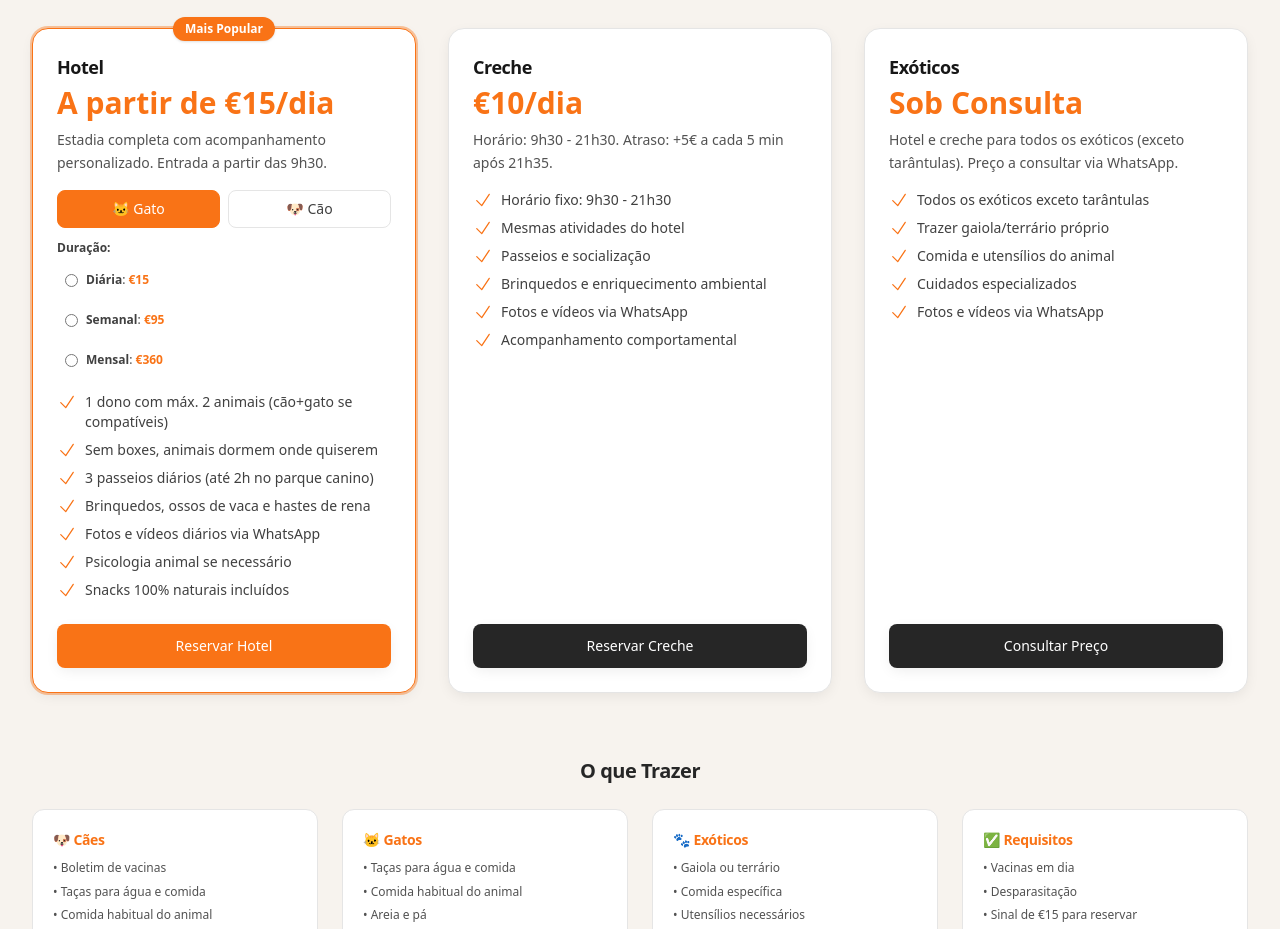
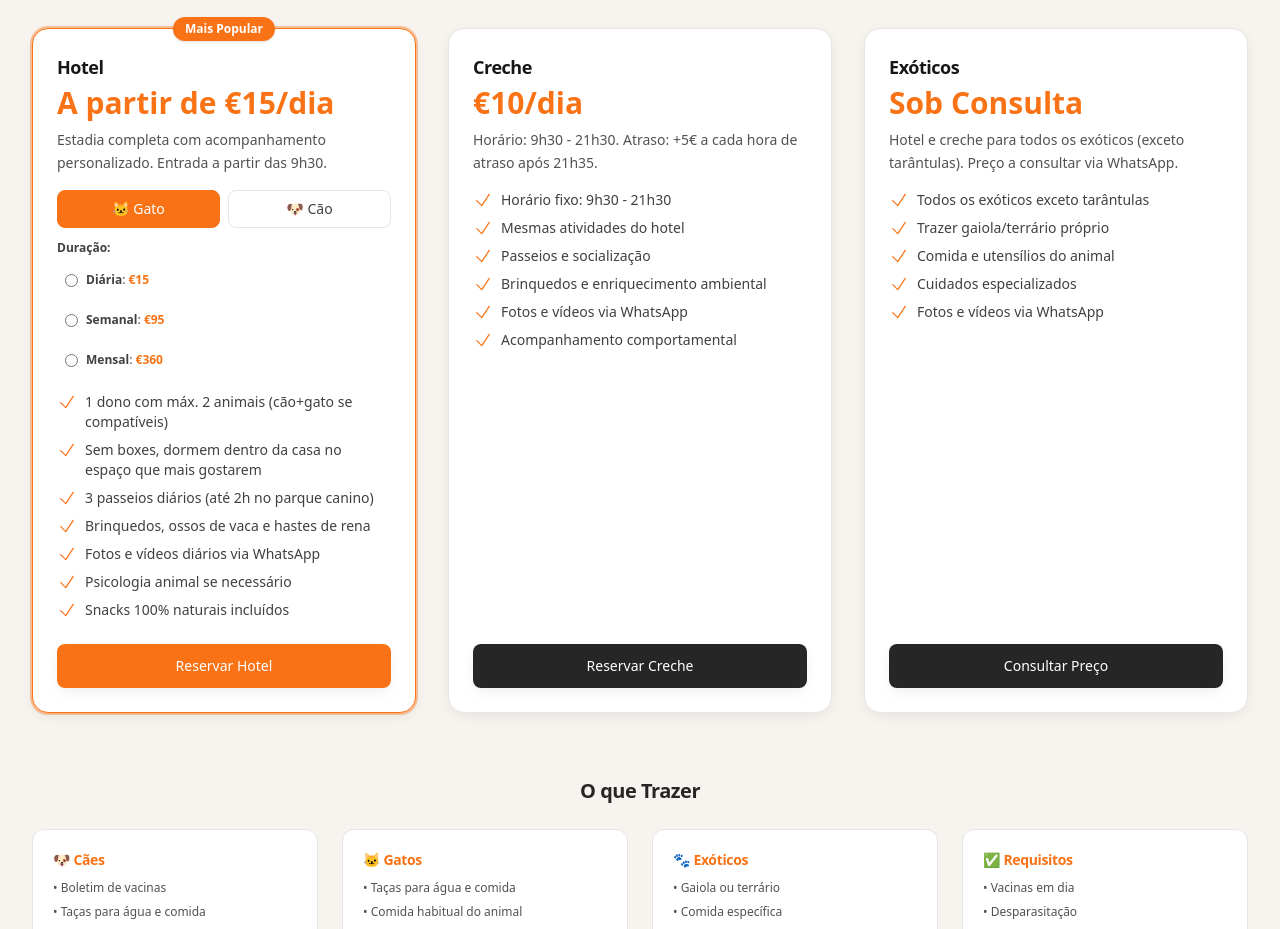
Before and after one commit to Drete457/4-patas, a React (Vite) app: page / in a window 1280 px wide. Shown: the part 1580-2509 px from the top of the page. Built offline with nearby package versions, Linux system fonts and the light colour scheme.

Commit message:
fix: improve clarity in pricing plan features and descriptions

```diff
--- a/src/data/pricing.ts
+++ b/src/data/pricing.ts
@@ -37,7 +37,7 @@ export const plans: Plan[] = [
     ],
     features: [
       { label: '1 dono com máx. 2 animais (cão+gato se compatíveis)', included: true },
-      { label: 'Sem boxes, animais dormem onde quiserem', included: true },
+      { label: 'Sem boxes, dormem dentro da casa no espaço que mais gostarem', included: true },
       { label: '3 passeios diários (até 2h no parque canino)', included: true },
       { label: 'Brinquedos, ossos de vaca e hastes de rena', included: true },
       { label: 'Fotos e vídeos diários via WhatsApp', included: true },
@@ -50,7 +50,7 @@ export const plans: Plan[] = [
     id: 'creche',
     name: 'Creche',
     price: '€10/dia',
-    description: 'Horário: 9h30 - 21h30. Atraso: +5€ a cada 5 min após 21h35.',
+    description: 'Horário: 9h30 - 21h30. Atraso: +5€ a cada hora de atraso após 21h35.',
     features: [
       { label: 'Horário fixo: 9h30 - 21h30', included: true },
       { label: 'Mesmas atividades do hotel', included: true },
```
